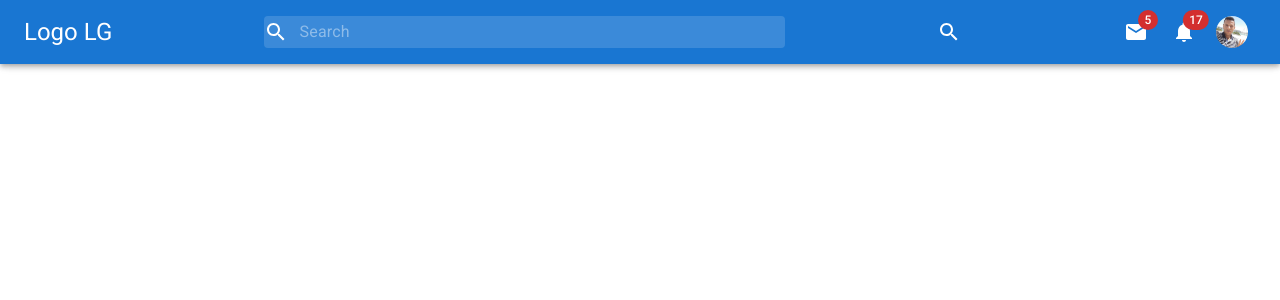
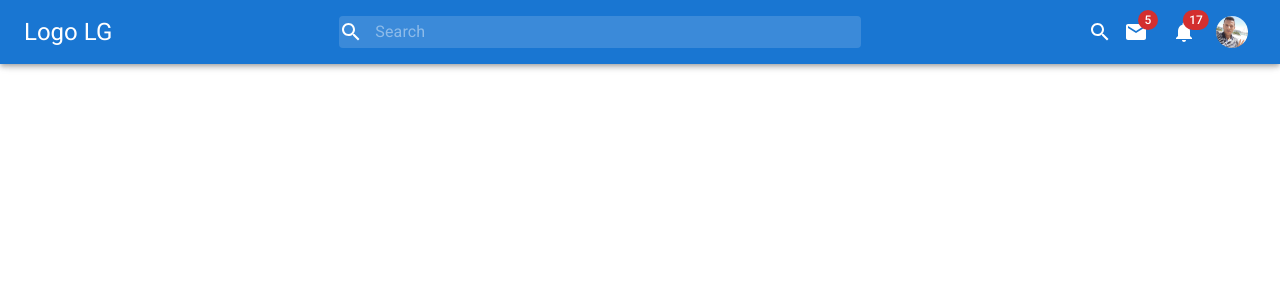
Before and after one commit to zakariaazaraf/learn-material-ui, a React (Create React App) app: page / in a window 1280 px wide. Shown: the top 300 px of the page. Built offline with nearby package versions, Linux system fonts and the light colour scheme.

Commit message:
Combine the search icon with the other icons, made one condition to hide them all `icons` when the user click on the search icon

```diff
--- a/src/components/Navbar.js
+++ b/src/components/Navbar.js
@@ -73,9 +73,8 @@ const useStyles = makeStyles((theme) => ({
   },
 
   searchSmIcon: {
-    [theme.breakpoints.down('sm')]: {
-      // display: (props) => props.open ? "none !important" : "inline-block important",
-
+    [theme.breakpoints.up('sm')]: {
+      display: "none"
     }
   }
 }))
@@ -84,10 +83,10 @@ const Navbar = () => {
   const [open, setOpen] = useState(false)
   const classes = useStyles({ open })
   // The fucking useStyle doesn't uses my classes as important, so fuck of now.
-  useEffect(() => {
-      let searchSmIcon = document.querySelector(`.${classes.searchSmIcon}`);
-      searchSmIcon.style.display = open ? 'none' : 'inline-block'
-  }, [open])
+  // useEffect(() => {
+  //     let searchSmIcon = document.querySelector(`.${classes.searchSmIcon}`);
+  //     searchSmIcon.style.display = open ? 'none' : 'inline-block'
+  // }, [open])
 
   return <AppBar>
             <Toolbar className={classes.toolbar}>
@@ -97,9 +96,9 @@ const Navbar = () => {
                 <Search />
                 <InputBase placeholder='Search' className={classes.input} fullWidth/>
               </div>
-              <Search className={classes.searchSmIcon} onClick={()=>{setOpen(!open)}}/>
 
               <div className={classes.icons}>
+                <Search className={classes.searchSmIcon} onClick={()=>{setOpen(!open)}}/>
 
                 <IconButton size="large" aria-label="show 4 new mails" color="inherit">
                     <Badge badgeContent={5} color="error">
```
